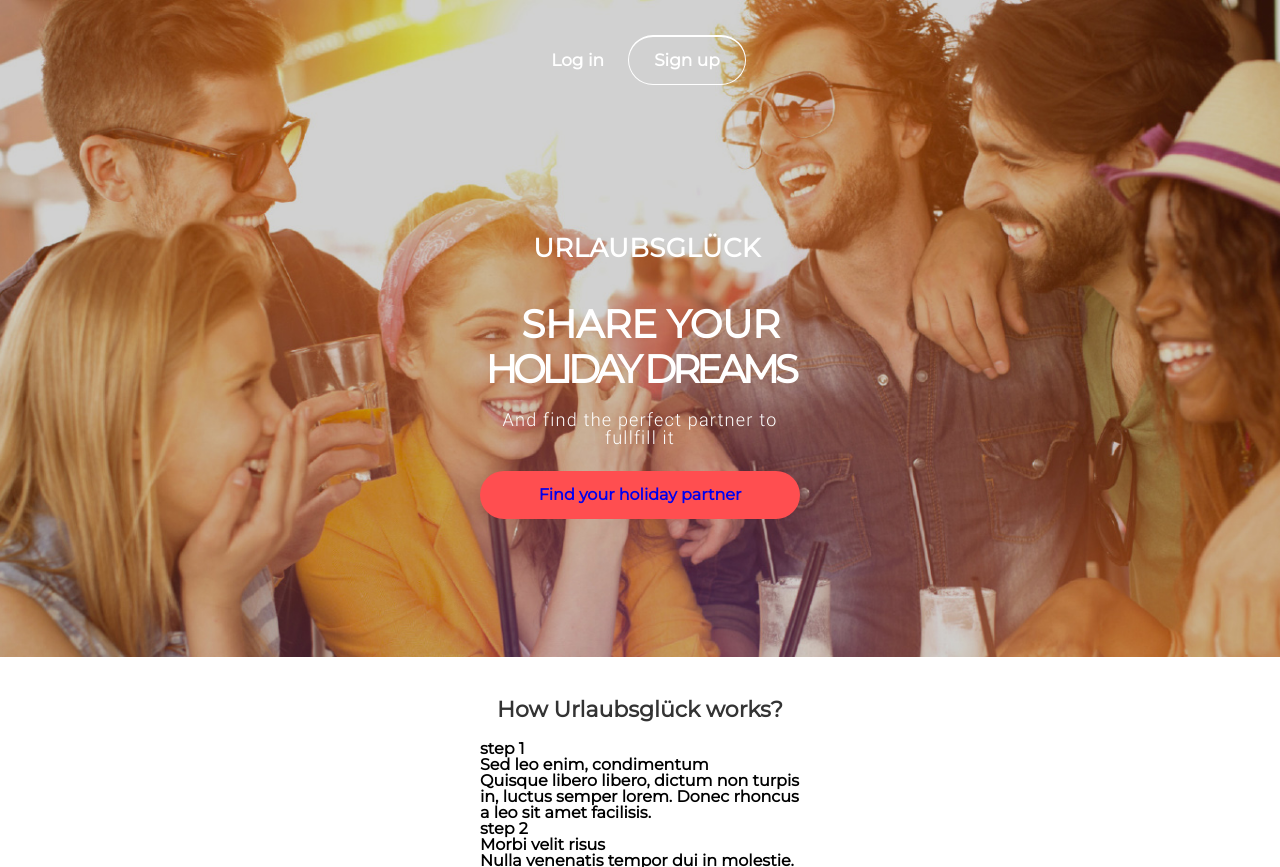
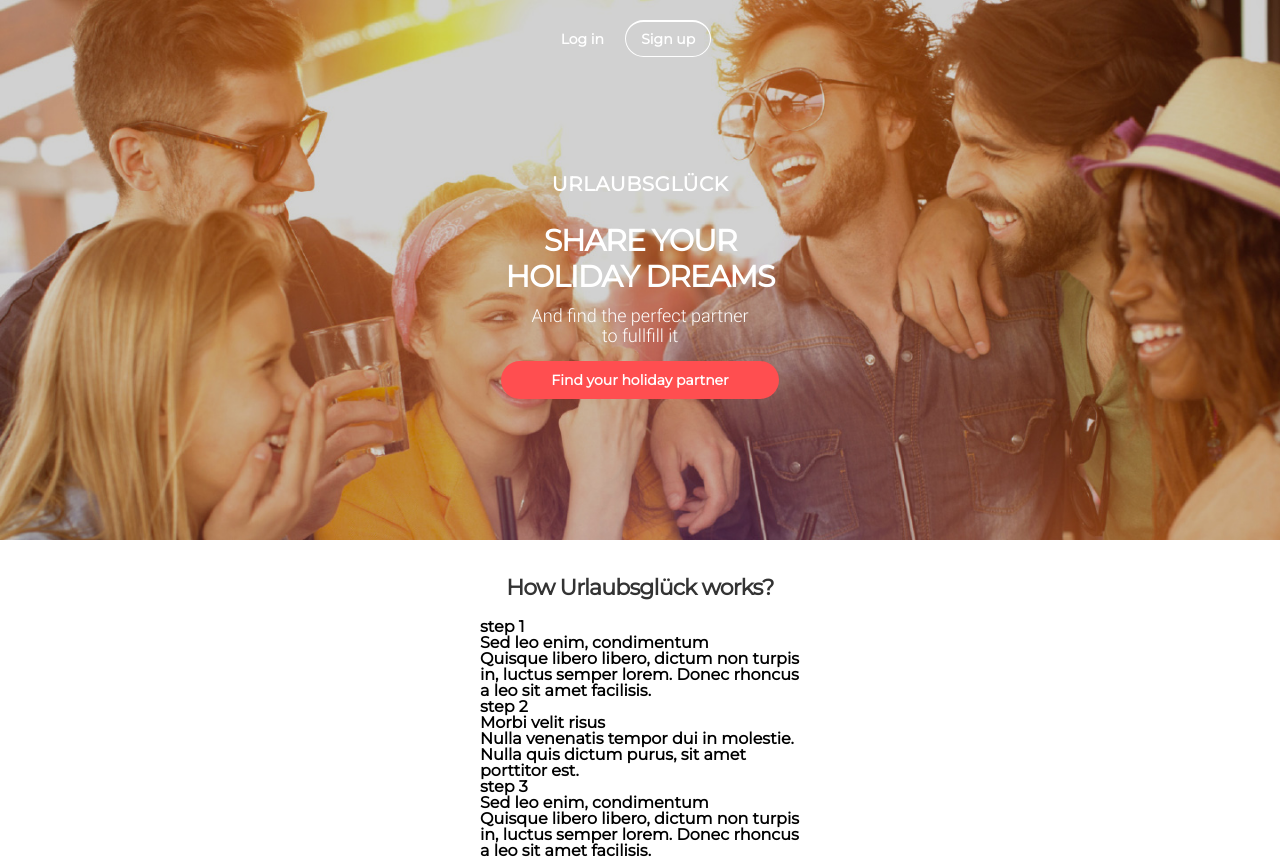
Before and after one commit to Max-im/holiday-dreams, a website: page src/index.html in a window 1280 px wide. Shown: the top 867 px of the page. Drawn offline with nearby package versions, Linux system fonts and the light colour scheme.

Commit message:
header is done

```diff
--- a/src/index.html
+++ b/src/index.html
@@ -35,7 +35,7 @@
 						<a href="#"class="signUp">Sign up</a>
 					</div>
 					<p class="headParag">URLAUBSGLÜCK</p>
-					<h1 class="mainHeader">Share your <span>holiday dreams</span></h1>
+					<h1 class="mainHeader">Share your holiday dreams</h1>
 					<p class="discParag">And find the perfect partner to fullfill it</p>
 					<a href="#" class="buttonFindHolliday">Find your holiday partner</a>
 				</div>
--- a/src/sass/style.scss
+++ b/src/sass/style.scss
@@ -27,7 +27,8 @@
 	color: $mainColor;
 	font-weight: bold;
 	text-align: center;
-	margin: 42px 0 20px 0;
+	margin: 37px 0 20px 0;
+	letter-spacing: -.8px;
 }
 
 
@@ -37,72 +38,72 @@
 /*      2. header           */
  .header{
 	width: 100%;
-	/*background: url(../img/head..jpg);*/
-	background: #333;
-	background-position: center top;
+	background: url(../img/head..jpg);
+	/*background-position: top;*/
+	padding: 20px 0px 152px 0px;
 	background-size: cover;
 	color: #fff;
-	padding: 20px 0px 138px 0px;
 	text-align: center;
 	box-sizing:border-box;
 
 	/*top links start*/
 	.logInBlock{
-		margin: 0 0 150px 17px;
+		margin: 0 0 117px 17px;
+		text-align: left;
 		a{
 			color: #fff;
-			font-size: 17px;
+			font-size: 14px;
 			display: inline-block;
-			margin: 0 10px;
 		}
 
 	}
+	.logIn{
+		margin: 0 17px 0 21%;
+	}
+
 	.signUp{
 		border: 1px solid #fff;
 		border-top: 2px solid #fff;
 		border-radius: 40px;
-		padding: 15px 25px;
+		padding: 10px 15px;
 	}
 	/*top links end*/
 
 
 	/*main text start*/
 	.headParag{
-		margin: 0 0 41px 14px;
-		font-size: 26px;
+		margin: 0 0 29px 0px;
+		font-size: 20px;
 		text-transform: uppercase;
 		letter-spacing: 0.5px;
 	}
 	.mainHeader{
-		margin: 0 0 18px 0;
-		font-size: 39px;
-		text-indent: 21px;
+		margin: 0 0 10px 0;
+		font-size: 30px;
 		text-transform: uppercase;
-		letter-spacing: -0.5px;
-		line-height: 45px;
-		/*font-stretch:extra-condensed;*/
-		span{
-			letter-spacing: -4.2px;
-		}
+		letter-spacing: -1px;
+		line-height: 36px;
 	}
 
 	.discParag{
+		width: 70%;
+		margin: 0 auto 27px auto;
 		font-family: "RobotoLight", arial;
 		font-size: 18px;
 		font-weight: normal;
-		letter-spacing: 1.2px;
-		margin: 0 0 25px 0;
+		line-height: 20px;
 	}
 	/*main text end*/
 
 
 	/*button start*/
 	.buttonFindHolliday{
-		display: block;
+		/*display: block;*/
 		background: $tomato;
-		padding: 16px 50px;
+		padding: 10px 50px;
 		border-radius: 30px;
-
+		color: #fff;
+		font-size: 14px;
 	}
 	/*button end*/
 
```
Also changed, not shown: src/css/style.css, src/css/style.min.css.
